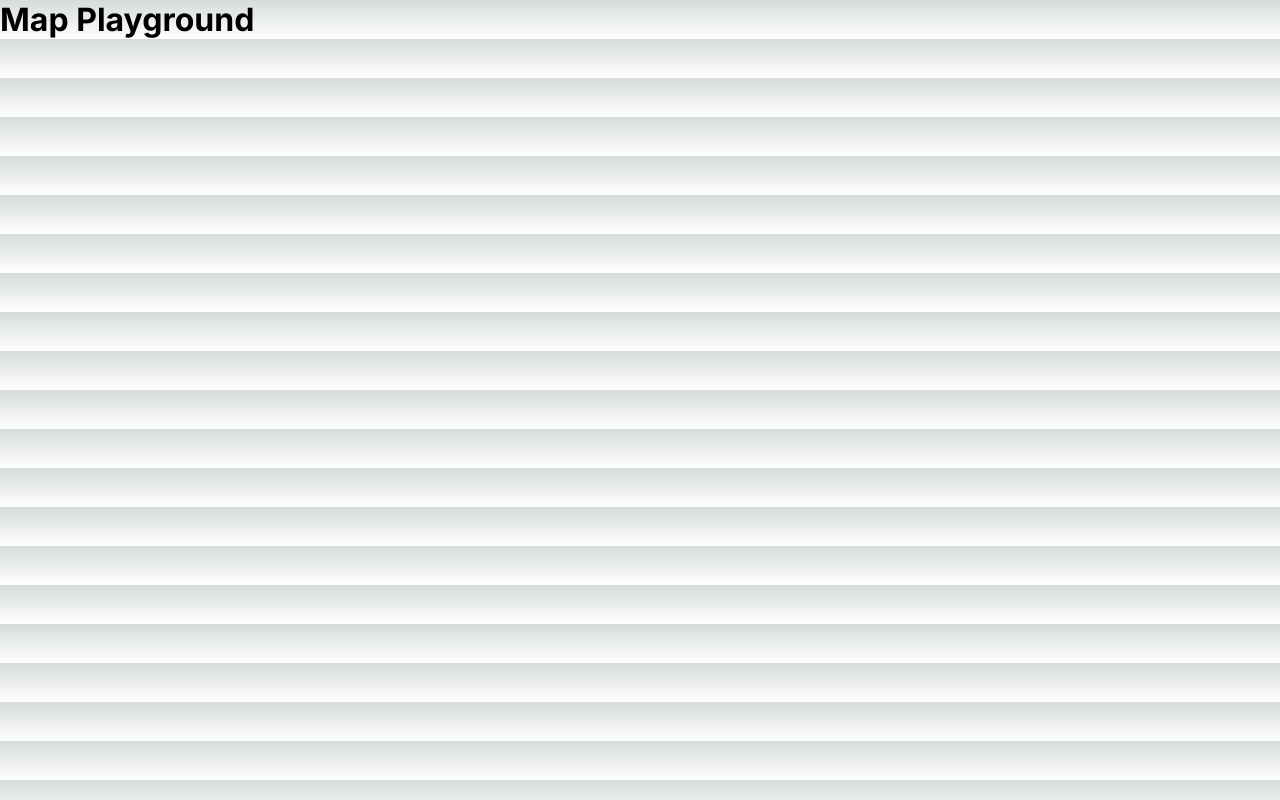
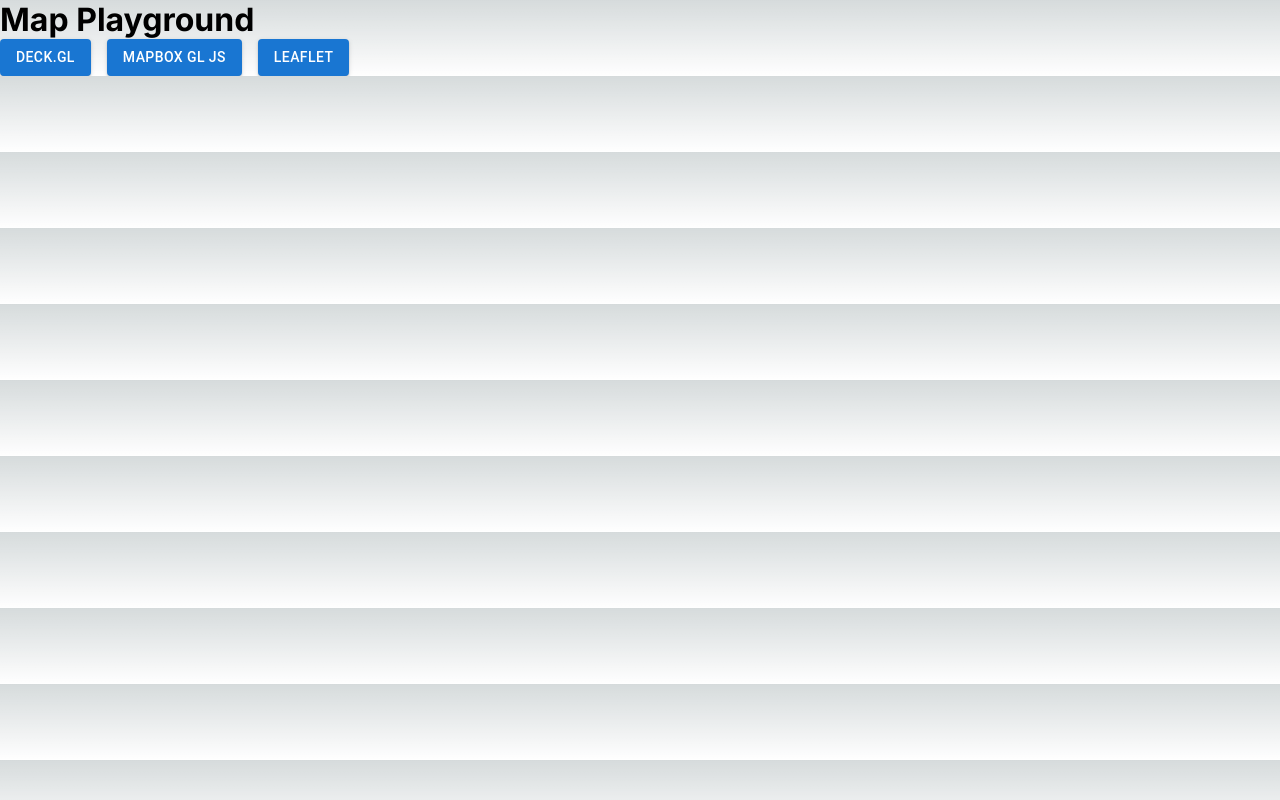
Before and after one commit to asakaicode/map-playground, a Next.js app: page / in a window 1280 px wide. Built offline with nearby package versions, Linux system fonts and the light colour scheme.

Commit message:
feat: add new page of deck.gl

```diff
--- a/src/app/page.tsx
+++ b/src/app/page.tsx
@@ -1,8 +1,18 @@
+'use client'
+
+import { Button, Stack } from "@mui/material";
+import { useRouter } from "next/navigation";
+
 export default function Home() {
+  const router = useRouter()
   return (
     <div>
       <h1>Map Playground</h1>
-
+      <Stack spacing={2} direction='row' >
+        <Button variant='contained' color='primary' onClick={() => router.push('/deckgl')}>Deck.gl</Button>
+        <Button variant='contained' color='primary'>Mapbox GL JS</Button>
+        <Button variant='contained' color='primary'>Leaflet</Button>
+      </Stack>
     </div>
   )
 }
```
Also changed, not shown: src/app/deckgl/page.tsx (added, +7 -0 lines).
